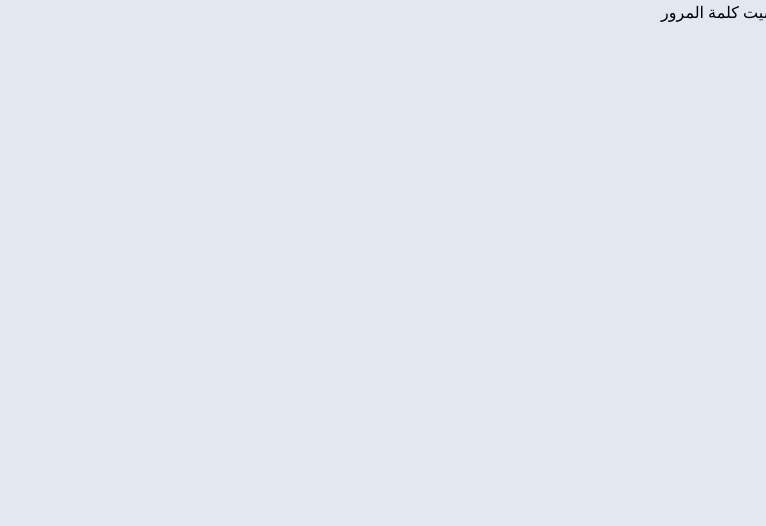
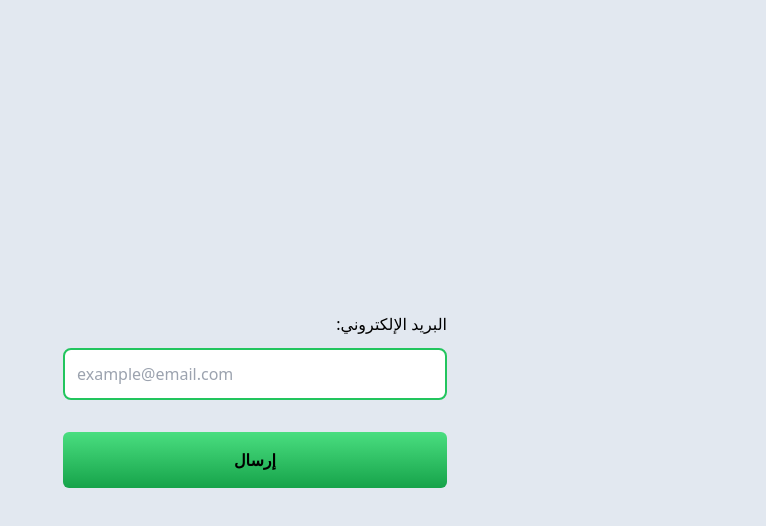
Before and after one commit to Hammam-swid/lana, a React (Vite) app in the folder client/: page /forgot-password in a window 1280 px wide. Shown: the top 526 px of the page, without its empty margins (514-1280 px from the left). Built offline with nearby package versions, Linux system fonts and the light colour scheme.

Commit message:
adding forgot password and reset password pages and editing routes

```diff
--- a/client/src/App.jsx
+++ b/client/src/App.jsx
@@ -18,6 +18,8 @@ import axios from "axios";
 import ProfileSettings from "./pages/ProfileSettings";
 import ChangePasswordPage from "./pages/ChangePasswordPage";
 import DeactivateAccountPage from "./pages/DeactivateAccountPage";
+import ForgotPasswordPage from "./pages/ForgotPasswordPage";
+import ResetPasswordPage from "./pages/ResetPasswordPage";
 function App() {
   const routes = createRoutesFromElements(
     <>
@@ -39,10 +41,24 @@ function App() {
           return null;
         }}
       />
-      <Route path="/forgot-password" element={<h1>هل نسيت كلمة المرور</h1>} />
+      <Route path="/forgot-password" element={<ForgotPasswordPage />} />
       <Route
         path="/reset-password/:resetToken"
-        element={<h1>صفحة استعادة كلمة المرور</h1>}
+        element={<ResetPasswordPage />}
+        loader={async ({ params }) => {
+          try {
+            const res = await axios({
+              method: "GET",
+              url: `/api/v1/users/tokenExist/${params.resetToken}`,
+            });
+            if (res.data.status === "success") return null;
+          } catch (error) {
+            if (error.response.status === 404) {
+              return redirect("/forgot-password");
+            }
+          }
+          return null;
+        }}
       />
       <Route
         path="/"
--- a/client/src/pages/DeactivateAccountPage.jsx
+++ b/client/src/pages/DeactivateAccountPage.jsx
@@ -83,6 +83,7 @@ function DeactivateAccountPage() {
         name="email"
         id="email"
         disabled
+        dir="ltr"
         onChange={formik.handleChange}
         onBlur={formik.handleBlur}
         value={formik.values.email}
--- /dev/null
+++ b/client/src/pages/ForgotPasswordPage.jsx
@@ -0,0 +1,63 @@
+import { faCircleNotch } from "@fortawesome/free-solid-svg-icons";
+import { FontAwesomeIcon } from "@fortawesome/react-fontawesome";
+import { useFormik } from "formik";
+import * as Yup from "yup";
+import axios from "axios";
+
+function ForgotPasswordPage() {
+  const formik = useFormik({
+    initialValues: {
+      email: "",
+    },
+    validationSchema: Yup.object({
+      email: Yup.string()
+        .required("يجب إدخال البريد الإلكتروني")
+        .email("الرجاء إدخال البريد الإلكتروني بشكل صحيح"),
+    }),
+    onSubmit: async (values) => {
+      try {
+        const res = await axios({
+          method: "POST",
+          url: "/api/v1/users/forgotPassword",
+          data: values,
+        });
+        console.log(res);
+      } catch (error) {
+        console.log(error);
+      }
+    },
+  });
+  return (
+    <div className="flex-grow flex justify-center items-center">
+      <form className="w-96 flex flex-col gap-3" onSubmit={formik.handleSubmit}>
+        <label htmlFor="email">البريد الإلكتروني: </label>
+        <input
+          type="email"
+          name="email"
+          id="email"
+          dir="ltr"
+          placeholder="example@email.com"
+          onChange={formik.handleChange}
+          onBlur={formik.handleBlur}
+          value={formik.email}
+          className="border-green-500 outline-none border-2 p-3 rounded-lg dark:bg-slate-900 dark:text-green-100 invalid:border-red-400 peer"
+        />
+        {formik.errors.email && formik.touched.email && (
+          <p className="text-red-400">{formik.errors.email}</p>
+        )}
+        <button
+          className="bg-gradient-to-b from-green-400 to-green-600 py-4 w-full mt-5 rounded-md text-md font-bold"
+          type="submit"
+        >
+          {formik.isSubmitting ? (
+            <FontAwesomeIcon className="animate-spin" icon={faCircleNotch} />
+          ) : (
+            "إرسال"
+          )}
+        </button>
+      </form>
+    </div>
+  );
+}
+
+export default ForgotPasswordPage;
--- a/client/src/pages/LoginPage.jsx
+++ b/client/src/pages/LoginPage.jsx
@@ -1,46 +1,53 @@
 import { useState } from "react";
-import { Form, Link, useNavigate } from "react-router-dom";
+import { Link, useNavigate } from "react-router-dom";
 import { useDispatch } from "react-redux";
 import axios from "axios";
 import { setLogin } from "../store/authSlice";
 import { FontAwesomeIcon } from "@fortawesome/react-fontawesome";
 import { faEye, faEyeSlash } from "@fortawesome/free-solid-svg-icons";
+import { useFormik } from "formik";
+import * as Yup from "yup";
 
 function LoginPage() {
   const nav = useNavigate();
   const dispatch = useDispatch();
-  const [formState, setFormState] = useState("idle");
-  const [showPassword, setShowPassword] = useState(false);
-  async function login(e) {
+  const formik = useFormik({
+    initialValues: {
+      email: "",
+      password: "",
+    },
+    validationSchema: Yup.object({
+      email: Yup.string()
+        .required("يجب إدخال البريد الإلكتروني")
+        .email("الرجاء إدخال البريد الإلكتروني بشكل صحيح"),
+      password: Yup.string()
+        .required("يجب إدخال كلمة المرور")
+        .min(8, "يجب أن تحتوي كلمة المرور على 8 حروف أو أكثر"),
+    }),
+    onSubmit: async (values) => {
       try {
-      setFormState("submitting");
-      const email = e.email.value;
-      const password = e.password.value;
-      const body = { email, password };
-      console.log(body);
-      const data = await axios({
+        const res = await axios({
           url: "/api/v1/users/login",
           method: "POST",
-        data: body,
+          data: values,
         });
-      console.log(data.data.status);
-      if (data.data.status === "success") {
-        const { token } = data.data;
-        const { user } = data.data.data;
+        console.log(res.data.status);
+        if (res.data.status === "success") {
+          const { token } = res.data;
+          const { user } = res.data.data;
           dispatch(setLogin({ token, user }));
           return nav("/");
         }
-      setFormState("idle");
       } catch (error) {
-      setFormState("idle");
         console.log(error);
       }
-  }
+    },
+  });
+  const [showPassword, setShowPassword] = useState(false);
   return (
     <div className="min-h-screen flex justify-center items-center bg-green-50 dark:bg-slate-900">
-      <Form
-        onSubmit={async (e) => await login(e.target)}
-        replace
+      <form
+        onSubmit={formik.handleSubmit}
         className="p-6 flex flex-col w-full max-w-screen-sm mx-auto rounded-md md:border-2 border-green-500 gap-5"
       >
         <h1 className="self-center font-bold text-3xl dark:text-green-100">
@@ -53,15 +60,17 @@ function LoginPage() {
         <input
           type="email"
           name="email"
-          required
           id="email"
           placeholder="example@email.com"
           dir="ltr"
+          value={formik.values.email}
+          onChange={formik.handleChange}
+          onBlur={formik.handleBlur}
           className="border-green-500 outline-none border-2 p-3 rounded-lg dark:bg-slate-900 dark:text-green-100 invalid:border-red-400 peer"
         />
-        <p className="text-red-400 mt-[-15px] peer-invalid:visible invisible">
-          الرجاء إدخال البريد الإلكتروني بشكل صحيح
-        </p>
+        {formik.errors.email && formik.touched.email && (
+          <p className="text-red-400 mt-[-15px]">{formik.errors.email}</p>
+        )}
         <label htmlFor="password" className="dark:text-green-100">
           كلمة المرور
         </label>
@@ -70,11 +79,13 @@ function LoginPage() {
             type={showPassword ? "text" : "password"}
             name="password"
             id="password"
-            required
-            minLength={8}
             placeholder="أدخل كلمة المرور الخاصة بك هنا"
+            value={formik.values.password}
+            onChange={formik.handleChange}
+            onBlur={formik.handleBlur}
             className="border-green-500 outline-none border-2 p-3 rounded-lg w-full  dark:bg-slate-900 dark:text-green-100"
           />
+
           <button
             type="button"
             onClick={() => setShowPassword((prev) => !prev)}
@@ -87,15 +98,18 @@ function LoginPage() {
             )}
           </button>
         </div>
+        {formik.errors.password && formik.touched.password && (
+          <p className="text-red-400">{formik.errors.password}</p>
+        )}
         <Link to="/forgot-password" className="text-green-500 underline w-fit">
           هل نسيت كلمة المرور؟
         </Link>
         <button
           type="submit"
-          disabled={formState === "submitting"}
+          disabled={formik.isSubmitting}
           className="bg-gradient-to-t from-green-600 py-5 to-green-400 text-white mt-16 rounded-lg font-bold"
         >
-          {formState === "submitting" ? (
+          {formik.isSubmitting ? (
             <span className="w-6 h-6 border-2 border-white dark:border-green-50 border-r-green-900 dark:border-r-slate-900 animate-spin inline-block rounded-full"></span>
           ) : (
             "تسجيل الدخول"
@@ -107,7 +121,7 @@ function LoginPage() {
             دعنا نقوم بإنشاء حساب
           </Link>
         </p>
-      </Form>
+      </form>
     </div>
   );
 }
--- /dev/null
+++ b/client/src/pages/ResetPasswordPage.jsx
@@ -0,0 +1,116 @@
+import { faCircleNotch } from "@fortawesome/free-solid-svg-icons";
+import { FontAwesomeIcon } from "@fortawesome/react-fontawesome";
+import { useFormik } from "formik";
+import { useSearchParams, useParams, useNavigate } from "react-router-dom";
+import * as Yup from "yup";
+import axios from "axios";
+import { useState } from "react";
+
+function ResetPasswordPage() {
+  const nav = useNavigate();
+  const params = useParams();
+  const [message, setMessage] = useState("");
+  const [search] = useSearchParams();
+  const formik = useFormik({
+    initialValues: {
+      email: search.get("email"),
+      password: "",
+      passwordConfirm: "",
+    },
+    validationSchema: Yup.object({
+      email: Yup.string().required().email(),
+      password: Yup.string()
+        .required("يجب إدخال كلمة المرور")
+        .matches(
+          /^(?=.*\d)(?=.*[a-z])(?=.*[A-Z])(?=.*[a-zA-Z]).{8,}$/gm,
+          "كلمة المرور ضعيفة"
+        ),
+      passwordConfirm: Yup.string().oneOf(
+        [Yup.ref("password"), null],
+        "كلمة المرور غير متطابقة"
+      ),
+    }),
+    onSubmit: async (values, helpers) => {
+      try {
+        const res = await axios({
+          method: "PATCH",
+          url: `/api/v1/users/resetPassword/${params.resetToken}`,
+          data: values,
+        });
+        if (res.data.status === "success") {
+          setMessage(res.data.message);
+          setTimeout(nav, 3000, "/login", { replace: true });
+        }
+      } catch (error) {
+        console.log(error);
+        helpers.setErrors({ message: error?.response?.data?.message });
+        setTimeout(nav, 3000, "/forgot-password");
+      }
+    },
+  });
+  console.log(formik.errors);
+  return (
+    <div className="flex-grow flex justify-center items-center">
+      <form
+        onSubmit={formik.handleSubmit}
+        className="flex flex-col gap-3 w-full max-w-[35rem] p-3"
+      >
+        <label htmlFor="email">البريد الإلكتروني: </label>
+        <input
+          type="email"
+          name="email"
+          id="email"
+          disabled
+          dir="ltr"
+          onChange={formik.handleChange}
+          onBlur={formik.handleBlur}
+          value={formik.values.email}
+          className="border-green-500 outline-none border-2 p-3 rounded-lg disabled:text-gray-700 disabled:border-gray-700 dark:bg-slate-900 dark:text-green-100"
+        />
+        <label htmlFor="password">كلمة المرور: </label>
+        <input
+          type="password"
+          name="password"
+          id="password"
+          onChange={formik.handleChange}
+          onBlur={formik.handleBlur}
+          value={formik.values.password}
+          className="border-green-500 outline-none border-2 p-3 rounded-lg dark:bg-slate-900 dark:text-green-100"
+        />
+        {formik.errors.password && formik.touched.password && (
+          <p className="text-red-400">{formik.errors.password}</p>
+        )}
+        <label htmlFor="passwordConfirm">تأكيد كلمة المرور: </label>
+        <input
+          type="password"
+          name="passwordConfirm"
+          id="passwordConfirm"
+          onChange={formik.handleChange}
+          onBlur={formik.handleBlur}
+          value={formik.values.passwordConfirm}
+          className="border-green-500 outline-none border-2 p-3 rounded-lg dark:bg-slate-900 dark:text-green-100"
+        />
+        {formik.errors.passwordConfirm && formik.touched.passwordConfirm && (
+          <p className="text-red-400">{formik.errors.passwordConfirm}</p>
+        )}
+        {formik.errors.message ? (
+          <p className="text-red-400 font-bold">{formik.errors.message}</p>
+        ) : (
+          message && <p className="text-green-400 font-bold">{message}</p>
+        )}
+        <button
+          type="submit"
+          className="p-3 mt-5 rounded-sm font-bold text-lg bg-gradient-to-b from-green-400 to-green-600"
+        >
+          {formik.isSubmitting ? (
+            <FontAwesomeIcon icon={faCircleNotch} className="animate-spin" />
+          ) : (
+            "إرسال"
+          )}
+        </button>
+      </form>
+    </div>
+  );
+}
+
+export default ResetPasswordPage;
```
Also changed, not shown: 2 other files (tests, documents, lock files or other folders). Lines whose indentation alone changed are shown as unchanged.
